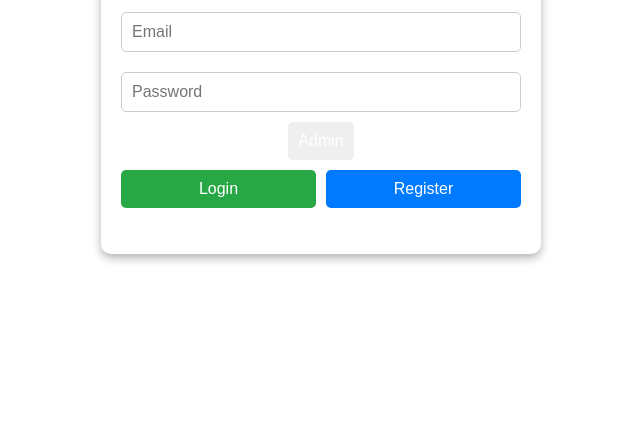
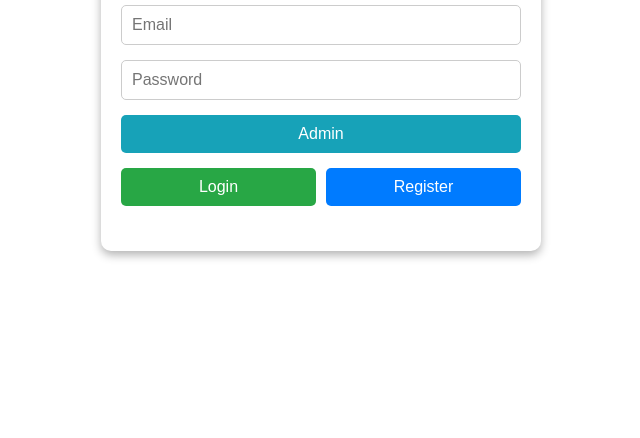
Before and after one commit to jason-23-coder/ImJason.github.io, a plain HTML site: page index.html in a window 1280 px wide. Shown: the part 362-800 px from the top of the page, without its empty margins (319-959 px from the left). Drawn offline with Linux system fonts and the light colour scheme.

Commit message:
Update styles.css

```diff
--- a/styles.css
+++ b/styles.css
@@ -10,7 +10,7 @@ body {
   height: 100vh;
 }
 
-/* Container box styling */
+/* Container styling */
 .container {
   background: #fff;
   border-radius: 10px;
@@ -25,7 +25,7 @@ body {
 h1 {
   font-size: 1.8rem;
   font-weight: bold;
-  margin-bottom: 10px;
+  margin-bottom: 15px;
   color: #000;
   line-height: 1.2;
 }
@@ -40,23 +40,40 @@ h2 {
 input {
   width: 100%;
   padding: 10px;
-  margin: 10px 0;
+  margin-bottom: 15px;
   border: 1px solid #ccc;
   border-radius: 5px;
   font-size: 1rem;
   box-sizing: border-box;
 }
 
-/* Buttons aligned together */
+/* Admin button below email */
+#admin-button {
+  width: 100%;
+  padding: 10px;
+  margin-bottom: 15px;
+  background-color: #17a2b8; /* Cyan */
+  border: none;
+  border-radius: 5px;
+  font-size: 1rem;
+  color: #fff;
+  cursor: pointer;
+  transition: background 0.3s ease;
+}
+
+#admin-button:hover {
+  background-color: #138496;
+}
+
+/* Login and Register buttons side by side */
 .button-group {
   display: flex;
   justify-content: space-between;
   gap: 10px;
-  margin-top: 10px;
 }
 
 button {
-  flex: 1; /* Equal button width */
+  flex: 1; /* Equal width buttons */
   padding: 10px;
   border: none;
   border-radius: 5px;
@@ -74,5 +91,13 @@ button {
   background-color: #007bff; /* Blue */
 }
 
-#admin-button {
-  background-color: #17a2b
+button:hover {
+  opacity: 0.9;
+}
+
+/* Login status message */
+#login-status {
+  margin-top: 15px;
+  color: red;
+  font-size: 0.9rem;
+}
```
